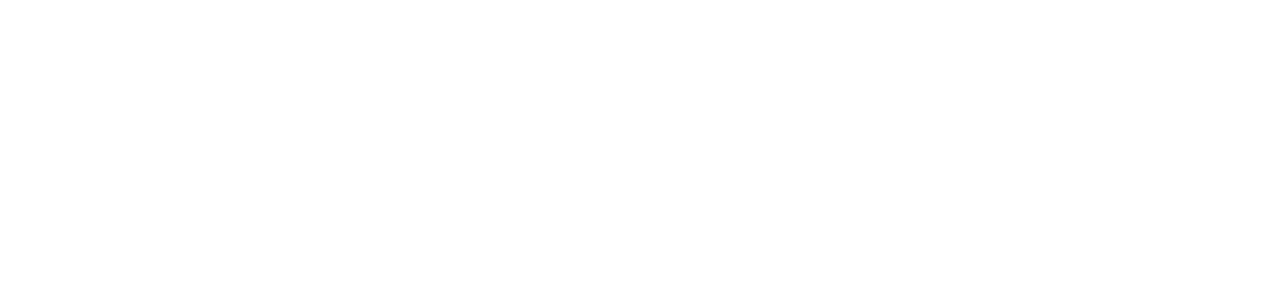
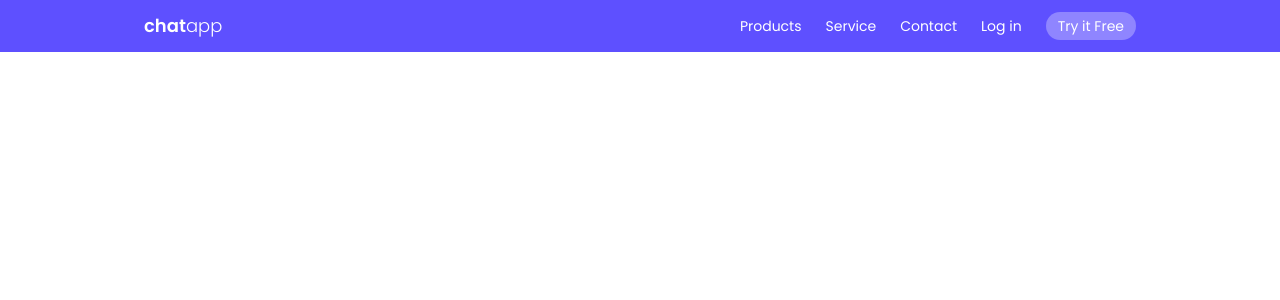
Before and after one commit to Tomilola-ng/chatapp, a React (Vite) app: page / in a window 1280 px wide. Shown: the top 300 px of the page. Built offline with nearby package versions, Linux system fonts and the light colour scheme.

Commit message:
HEADER_COMPLETE

```diff
--- a/package.json
+++ b/package.json
@@ -11,8 +11,11 @@
   },
   "dependencies": {
     "@fontsource/poppins": "^5.0.12",
+    "lucide": "^0.358.0",
+    "lucide-react": "^0.358.0",
     "react": "^18.2.0",
-    "react-dom": "^18.2.0"
+    "react-dom": "^18.2.0",
+    "zustand": "^4.5.2"
   },
   "devDependencies": {
     "@types/react": "^18.2.64",
--- a/src/App.tsx
+++ b/src/App.tsx
@@ -1,5 +1,11 @@
+import Header from "./components/Header/Header";
+
 function App() {
-  return <main role="main"></main>;
+  return (
+    <main role="main" className="hide-scrollbar">
+      <Header />
+    </main>
+  );
 }
 
 export default App;
--- a/src/components/Header.tsx
+++ /dev/null
@@ -1,9 +0,0 @@
-import Logo from "./reusables/Logo";
-
-export default function Header() {
-  return (
-    <header className="flexBetween">
-      <Logo />
-    </header>
-  );
-}
--- /dev/null
+++ b/src/components/Header/Header.tsx
@@ -0,0 +1,18 @@
+import { MenuIcon } from "lucide-react";
+import Logo from "../reusables/Logo";
+import Nav from "./Nav";
+import { useNavbarStore } from "../../hooks/store";
+
+export default function Header() {
+  const { toggleNavbar } = useNavbarStore();
+
+  return (
+    <header className="bg-primary py-3 relative">
+      <div className="max-container flexBetween px-4">
+        <Logo />
+        <MenuIcon className="md:hidden text-white" onClick={toggleNavbar} />
+        <Nav />
+      </div>
+    </header>
+  );
+}
--- /dev/null
+++ b/src/components/Header/Nav.tsx
@@ -0,0 +1,23 @@
+import { XCircle } from "lucide-react";
+import { useNavbarStore } from "../../hooks/store";
+
+export default function Nav() {
+  const { toggleNavbar, isNavbarOpen } = useNavbarStore();
+
+  return (
+    <nav
+      className={`text-sm text-white md:items-center gap-x-6 gap-y-8 flex-col md:flex-row absolute md:relative w-3/4 md:w-auto p-4 md:p-0 h-screen md:h-auto top-0 right-0 bg-primary pt-28 fade-in" ${
+        isNavbarOpen ? "flex md:flex" : "hidden md:flex"
+      }`}
+    >
+      <XCircle className="top-0 md:hidden" onClick={toggleNavbar} />
+      <span>Products</span>
+      <span>Service</span>
+      <span>Contact</span>
+      <span>Log in</span>
+      <span className="bg-white bg-opacity-30 w-fit rounded-full px-3 py-1">
+        Try it Free
+      </span>
+    </nav>
+  );
+}
--- a/src/components/reusables/Logo.tsx
+++ b/src/components/reusables/Logo.tsx
@@ -1,7 +1,7 @@
 export default function Logo() {
   return (
-    <h4 className="text-white">
-      <b>chat</b>app
+    <h4 className="text-white font-light text-lg">
+      <b className="font-semibold">chat</b>app
     </h4>
   );
 }
--- /dev/null
+++ b/src/hooks/store.ts
@@ -0,0 +1,11 @@
+import { create } from "zustand";
+
+interface NavbarState {
+  isNavbarOpen: boolean;
+  toggleNavbar: () => void;
+}
+
+export const useNavbarStore = create<NavbarState>((set) => ({
+  isNavbarOpen: false,
+  toggleNavbar: () => set((state) => ({ isNavbarOpen: !state.isNavbarOpen })),
+}));
--- a/src/index.css
+++ b/src/index.css
@@ -1,13 +1,17 @@
 @tailwind base;
 @tailwind components;
 @tailwind utilities;
+
+body {
+  font-family: "Poppins", sans-serif;
+}
 
 @layer utilities {
   .link_item {
     @apply transition-all hover:md:underline underline-offset-[7px] text-sm decoration-primary text-white md:text-neutral-700 capitalize px-3 py-1 hover:md:rounded-full border-b-2 border-yellow-50 md:border-0;
   }
   .max-container {
-    @apply mx-auto max-w-[1200px];
+    @apply mx-auto max-w-screen-lg;
   }
   .button {
     @apply rounded-full px-6 py-1 hover:brightness-105 hover:underline underline-offset-2 transition-all;
@@ -33,11 +37,11 @@
   background: transparent;
 }
 ::-webkit-scrollbar-thumb {
-  background: #2caa6d;
+  background: #5e50ff;
   border-radius: 50rem;
 }
 ::-webkit-scrollbar-thumb:hover {
-  background: #2caa6d;
+  background: #5e50ff;
 }
 
 .hide-scrollbar::-webkit-scrollbar {
```
Also changed, not shown: src/main.tsx (+18 -7 lines), 1 other file (tests, documents, lock files or other folders).
